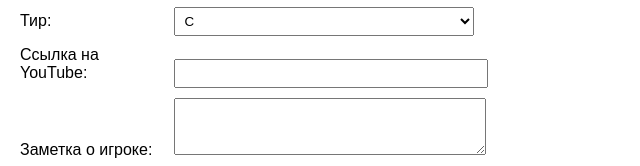
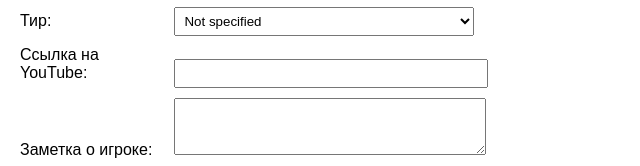
Before and after one commit to zovgo/site, a plain HTML site: page player_generator/index.html in a window 1280 px wide. Shown: the part 434-600 px from the top of the page, 0-640 px from the left. Drawn offline with Linux system fonts and the light colour scheme.

Commit message:
format fixes

```diff
--- a/player_generator/index.html
+++ b/player_generator/index.html
@@ -61,6 +61,7 @@
     <div class="field">
         <label>Тир:</label>
         <select name="tier">
+            <option value="0">Not specified</option>
             <option value="1">C</option>
             <option value="2">B</option>
             <option value="3">A</option>
```
